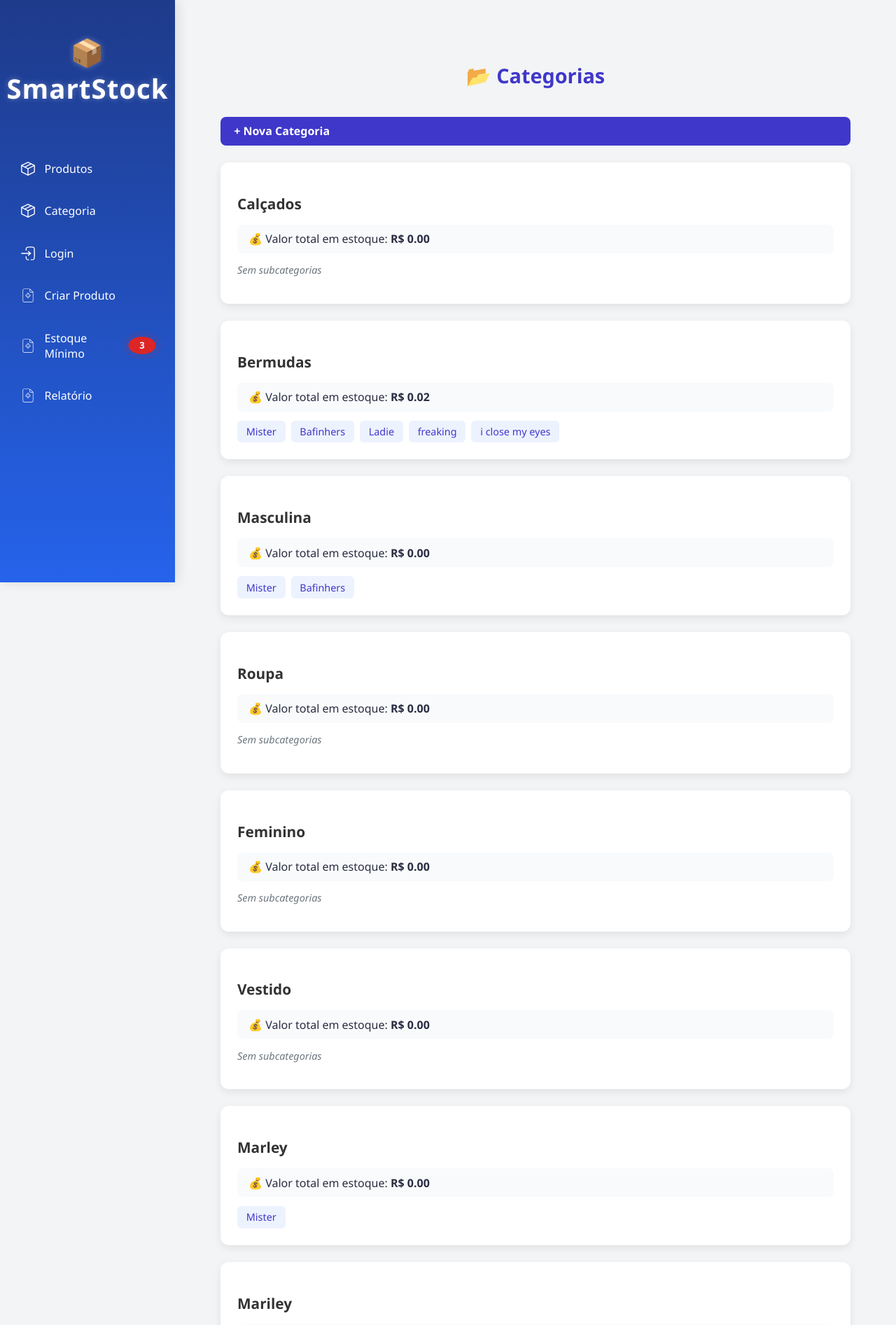
After one commit to gabriellemosc/Inventory-Management-System, a Django app: page /category_list/ in a window 1280 px wide. The commit adds this page. Shown: the top 1893 px of the page at 70% size. Run offline with Django 4.2, Linux system fonts and the light colour scheme; a user stored in the database is signed in; data comes from the database, SQL or seed files in the repository.

Commit message:
Category Details

```diff
--- /dev/null
+++ b/inventory/static/inventory/css/category_list.css
@@ -0,0 +1,118 @@
+/* Container geral */
+
+a{
+    text-decoration: none;
+}
+
+.categories-container {
+    max-width: 900px;
+    margin: 0 auto;
+    padding: 2rem;
+    display: flex;
+    flex-direction: column;
+    gap: 1.5rem;
+}
+
+/* Título da página */
+.page-title {
+    font-size: 1.8rem;
+    font-weight: 700;
+    text-align: center;
+    color: #3f37c9;
+    margin-bottom: 1rem;
+}
+
+/* Cartão de categoria */
+.category-card {
+    background: #ffffff;
+    border-radius: 12px;
+    box-shadow: 0 4px 12px rgba(0,0,0,0.08);
+    padding: 1.5rem;
+    transition: transform 0.2s ease, box-shadow 0.2s ease;
+}
+
+.category-card:hover {
+    transform: translateY(-3px);
+    box-shadow: 0 8px 18px rgba(0,0,0,0.12);
+}
+
+/* Título da categoria */
+.category-title {
+    font-size: 1.3rem;
+    font-weight: bold;
+    color: #333;
+    margin-bottom: 0.8rem;
+}
+
+/* Valor total */
+.category-value {
+    background: #f8fafc;
+    padding: 0.6rem 1rem;
+    border-radius: 8px;
+    font-size: 1rem;
+    font-weight: 500;
+    color: #2b2d42;
+    margin-bottom: 0.8rem;
+}
+
+/* Lista de subcategorias */
+.subcategory-list {
+    list-style: none;
+    padding: 0;
+    margin: 0;
+    display: flex;
+    flex-wrap: wrap;
+    gap: 0.5rem;
+}
+
+.subcategory-item {
+    background: #edf2ff;
+    color: #3f37c9;
+    padding: 0.4rem 0.8rem;
+    border-radius: 6px;
+    font-size: 0.9rem;
+    transition: background-color 0.2s ease;
+}
+
+.subcategory-item:hover {
+    background: #dbe4ff;
+}
+
+/* Caso não haja subcategorias */
+.empty-subcategory {
+    font-size: 0.9rem;
+    color: #6c757d;
+    font-style: italic;
+}
+
+/* Mensagem quando não houver categorias */
+.empty-container {
+    text-align: center;
+    padding: 2rem;
+    background: #f8fafc;
+    border-radius: 12px;
+    box-shadow: 0 2px 6px rgba(0,0,0,0.05);
+}
+
+.empty-text {
+    color: #6c757d;
+    font-size: 1rem;
+    margin-bottom: 1rem;
+}
+
+/* Botão para adicionar categoria */
+.btn-add {
+    display: inline-block;
+    background: #3f37c9;
+    color: #fff;
+    padding: 0.6rem 1.2rem;
+    border-radius: 8px;
+    text-decoration: none;
+    font-weight: 600;
+    transition: background-color 0.3s ease, transform 0.2s ease;
+}
+
+.btn-add:hover {
+    background: #2b2d99;
+    transform: scale(1.05);
+}
--- a/inventory/templates/inventory/base.html
+++ b/inventory/templates/inventory/base.html
@@ -34,14 +34,15 @@
         <ul class="sidebar-list">
             <li>
                 <a href="/" class="sidebar-link {% if request.path == '/' %}active{% endif %}">
-                    <img src="{% static 'inventory/icons/homepage.svg' %}" alt="Início" class="sidebar-icon">
-                    <span>Início</span>
+                    <img src="{% static 'inventory/icons/product.svg' %}" alt="Início" class="sidebar-icon">
+                    <span>Produtos</span>
                 </a>
             </li>
+
             <li>
-                <a href="#" class="sidebar-link">
-                    <img src="{% static 'inventory/icons/product.svg' %}" alt="Produtos" class="sidebar-icon">
-                    <span>Produtos</span>
+                <a href="{% url 'category_list' %}" class="sidebar-link">
+                    <img src="{% static 'inventory/icons/product.svg' %}" alt="Início" class="sidebar-icon">
+                    <span>Categoria</span>
                 </a>
             </li>
             <li>
--- /dev/null
+++ b/inventory/templates/inventory/category_list.html
@@ -0,0 +1,62 @@
+{% extends "inventory/base.html" %}
+{% load static %}
+{% load humanize %}
+
+
+{% block extra_css %}
+<link rel="stylesheet" href="{% static 'inventory/css/category_list.css' %}">
+{% endblock %}
+
+
+{% block content %}
+<div class="categories-container">
+    <h2 class="page-title">📂 Categorias</h2>
+    <a href="{% url 'create_category' %}" class="btn-add">+ Nova Categoria</a>
+
+    {% if categories %}
+    {% for category in categories %}
+    <a href="{% url 'category_detail' category.pk %}" class="category-link">
+
+        <div class="category-card">
+            <h3 class="category-title">{{ category.category }}</h3>
+
+            <p class="category-value">
+                💰 Valor total em estoque:
+                <strong>
+                    {% if category.total_value %}
+                        R$ {{ category.total_value|floatformat:2|intcomma }}
+                    {% else %}
+                        R$ 0.00
+                    {% endif %}
+                </strong>
+            </p>
+
+            {% if category.subcategories.all %}
+                <ul class="subcategory-list">
+                    {% for sub in category.subcategories.all %}
+                        <li class="subcategory-item">{{ sub.subcategory }}</li>
+                    {% empty %}
+                        <li class="empty-subcategory">Sem subcategorias</li>
+                    {% endfor %}
+                </ul>
+            {% else %}
+                <p class="empty-subcategory">Sem subcategorias</p>
+            {% endif %}
+        </div>
+    </a>
+    {% empty %}
+        <div class="empty-container">
+            <p class="empty-text">Nenhuma categoria cadastrada.</p>
+            <a href="{% url 'create_category' %}" class="btn-add">➕ Cadastrar Categoria</a>
+        </div>
+    {% endfor %}
+{% else %}
+    <div class="empty-container">
+        <p class="empty-text">Nenhuma categoria encontrada no sistema.</p>
+        <a href="{% url 'create_category' %}" class="btn-add">➕ Cadastrar Categoria</a>
+    </div>
+{% endif %}
+
+
+</div>
+{% endblock %}
--- a/inventory/templates/inventory/homepage.html
+++ b/inventory/templates/inventory/homepage.html
@@ -1,5 +1,6 @@
 {% extends "inventory/base.html" %}
 {% load static %}
+{% load humanize %}
 
 {% block title %}Minha Home{% endblock %}
 
@@ -101,7 +102,7 @@
                     <img src="{{ item.images.url }}" alt="Imagem do produto" width="200">
 
                     <strong>{{ item.name }}</strong>
-                    Preço: R$ {{ item.price }} <br>
+                    Preço: R$ {{ item.price|floatformat:2|intcomma }} <br>
                     Estoque: {{ item.quantity }}
                 </a>
             </li>
--- a/inventory/templates/inventory/minimun_stock.html
+++ b/inventory/templates/inventory/minimun_stock.html
@@ -1,5 +1,7 @@
 {% extends "inventory/base.html" %}
 {% load static %}
+{% load humanize %}
+
 
 
 {% block extra_css %}
@@ -25,7 +27,7 @@
                             <strong>{{ produto.name }}</strong>
                             <p>Estoque: <span class="qtd">{{ produto.quantity }}</span></p>
                             <p>Mínimo: <span class="min">{{ produto.minimum_stock }}</span></p>
-                            <p class="preco">R$ {{ produto.price }}</p>
+                            <p class="preco">R$ {{ produto.price|floatformat:2|intcomma }}</p>
                         </div>
                         {% if produto.images %}
 
--- a/inventory/templates/inventory/stock_movement_report.html
+++ b/inventory/templates/inventory/stock_movement_report.html
@@ -1,5 +1,7 @@
 {% extends "inventory/base.html" %}
 {% load static %}
+{% load humanize %}
+
 
 {% block title %}Relatório de Estoque{% endblock %}
 
@@ -42,7 +44,7 @@
 
                         <p><strong>Quantidade Atual em Estoque:</strong> {{ item_movimentado.item.quantity }}</p>
                         <p><strong>Quantidade anterior em Estoque:</strong> {{ item_movimentado.quantidade_antes }}</p>
-                        <p><strong>Preço Unitário:</strong> R$ {{ item_movimentado.item.price }}</p>
+                        <p><strong>Preço Unitário:</strong> R$ {{ item_movimentado.item.price|floatformat:2|intcomma }}</p>
                     </div>
                 </li>
             {% endfor %}
--- a/inventory/urls.py
+++ b/inventory/urls.py
@@ -1,5 +1,5 @@
 from django.urls import path
-from .views import homepage, create_product, create_category,create_subcategory, login_view, logout_view, item_details, move_stock,minimun_stock, stock_movement_report, edit_product, dowloand_report_pdf, report_stock_movement
+from .views import homepage, create_product, create_category,create_subcategory, login_view, logout_view, item_details, move_stock,minimun_stock, stock_movement_report, edit_product, dowloand_report_pdf, report_stock_movement,category_list,category_detail
 
 #we need to add to the root urls too
 urlpatterns = [
@@ -16,5 +16,9 @@ urlpatterns = [
     path('edit_product/<int:pk>/', edit_product, name='edit_product'),
     path('report_stock_movement/', report_stock_movement, name="report_stock_movement"),
     path('dowloand_report_pdf/', dowloand_report_pdf, name="dowloand_report_pdf"),
+    path('category_list/', category_list, name="category_list"),
+    path('category_detail/<int:pk>/', category_detail, name="category_detail"),
+
+
 
 ]
--- a/inventory/views.py
+++ b/inventory/views.py
@@ -19,7 +19,7 @@ from django.contrib import messages
 from reportlab.lib.units import mm
 from reportlab.lib.styles import getSampleStyleSheet
 from django.db.models import F
-
+from django.db.models import Sum, DecimalField, ExpressionWrapper
 
 # Create your views here.
 
@@ -70,6 +70,44 @@ def homepage(request):  #after the urls.py direct to here, the function decide w
             'categorias': categorias,
             'subcategorias': subcategorias,
             })
+
+
+@login_required
+def category_list(request):
+
+    categories = (
+        Category.objects.prefetch_related("subcategories")
+        .annotate(
+            total_value=Sum(
+                F("item__price") * F("item__quantity"),
+                output_field=DecimalField(max_digits=12, decimal_places=2)
+            )
+        )
+    )
+    return render(request, "inventory/category_list.html", {"categories": categories})
+
+
+@login_required
+def category_detail(request, pk):
+     category = get_object_or_404(Category, pk=pk)
+
+     items = Item.objects.filter(category=category, user=request.user).select_related("subcategory")
+
+     for item in items:
+          item.subtotal = item.price * item.quantity
+
+         # Calcula o valor total da categoria direto no banco
+     total_value = items.aggregate(
+        total=Sum(ExpressionWrapper(F("price") * F("quantity"), output_field=DecimalField()))
+    )["total"] or 0
+
+     return render(request, "inventory/category_detail.html", {
+        "category": category,
+        "items": items,
+        "total_value": total_value,
+    })
+
+
 
 @login_required
 def item_details(request, pk):
```
Also changed, not shown: inventory/static/inventory/css/category_detail.css (added, +55 -0 lines), inventory/templates/inventory/category_detail.html (added, +47 -0 lines).
